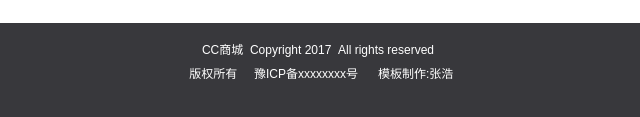
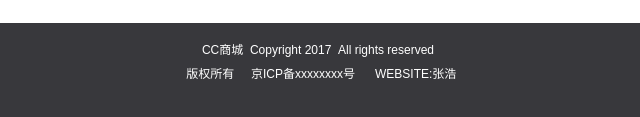
Before and after one commit to dilsm56/CNAME, a plain HTML site: page effect/CC_shopping.html in a window 1280 px wide. Shown: the part 3835-3952 px from the top of the page, 322-962 px from the left. Drawn offline with Linux system fonts and the light colour scheme; no server answers.

Commit message:
Update CC_shopping.html

```diff
--- a/effect/CC_shopping.html
+++ b/effect/CC_shopping.html
@@ -1621,7 +1621,7 @@
 <div class="copyright">
 	<div class="warp">
 
-		<p>CC商城&nbsp;&nbsp;Copyright&nbsp;2017&nbsp;&nbsp;All rights reserved </p><p>&nbsp; 版权所有&nbsp; &nbsp; &nbsp;<a href="#" title="备案查询">豫ICP备xxxxxxxx号</a> &nbsp; &nbsp; &nbsp;模板制作:张浩</p><p>&nbsp;</p>
+		<p>CC商城&nbsp;&nbsp;Copyright&nbsp;2017&nbsp;&nbsp;All rights reserved </p><p>&nbsp; 版权所有&nbsp; &nbsp; &nbsp;<a href="#" title="备案查询">京ICP备xxxxxxxx号</a> &nbsp; &nbsp; &nbsp;WEBSITE:张浩</p><p>&nbsp;</p>
 	</div>
 </div>
 </div>
@@ -1840,22 +1840,6 @@
                 alert(result.msg);
         });
     }
-
-    //function isErrorURL(url,platform)
-    //{
-    //    $.ajax({
-    //        type: "GET",
-    //        cache: false,
-    //        url: ""+url+"",
-    //        data: "",
-    //        success: function () {
-    //            location.href=url;
-    //        },
-    //        error: function () {
-    //            location.href = '//'+location.host + platform;
-    //        }
-    //    });
-    //}
 </script>
 <script type="text/javascript">
     $(function(){
```
